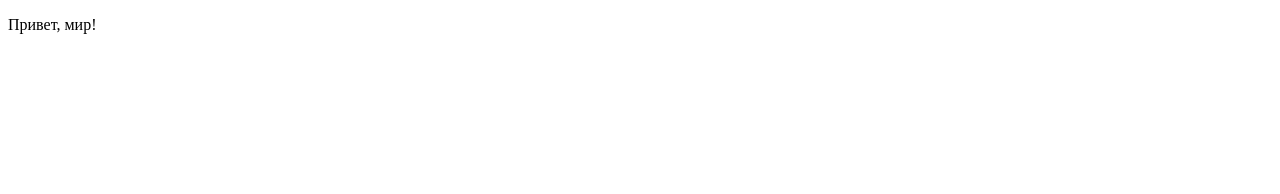
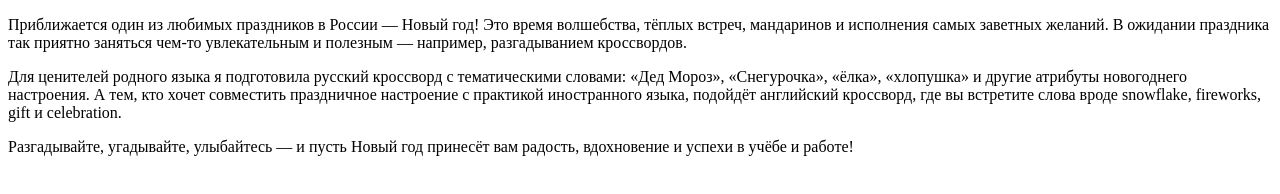
Before and after one commit to lilikkl/den.github.io, a plain HTML site: page Congratulations2026.html in a window 1280 px wide. Drawn offline with Linux system fonts and the light colour scheme.

Commit message:
Update Congratulations2026.html

```diff
--- a/Congratulations2026.html
+++ b/Congratulations2026.html
@@ -5,6 +5,11 @@
     <title>Привет, мир!</title>
 </head>
 <body>
-    <p>Привет, мир!</p>
+<p>   Приближается один из любимых праздников в России — Новый год!
+Это время волшебства, тёплых встреч, мандаринов и исполнения самых заветных желаний.
+    В ожидании праздника так приятно заняться чем-то увлекательным и полезным — например, разгадыванием кроссвордов.</p>
+<p>Для ценителей родного языка я подготовила русский кроссворд с тематическими словами: «Дед Мороз», «Снегурочка», «ёлка»,
+    «хлопушка» и другие атрибуты новогоднего настроения. А тем, кто хочет совместить праздничное настроение с практикой иностранного языка, подойдёт английский кроссворд, где вы встретите слова вроде snowflake, fireworks, gift и celebration.</p>
+<p>Разгадывайте, угадывайте, улыбайтесь — и пусть Новый год принесёт вам радость, вдохновение и успехи в учёбе и работе!</p>
 </body>
 </html>
```
